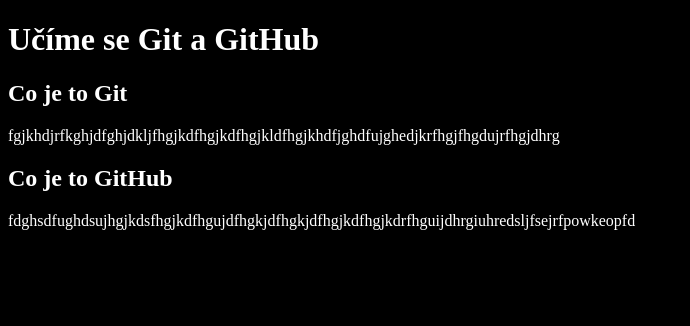
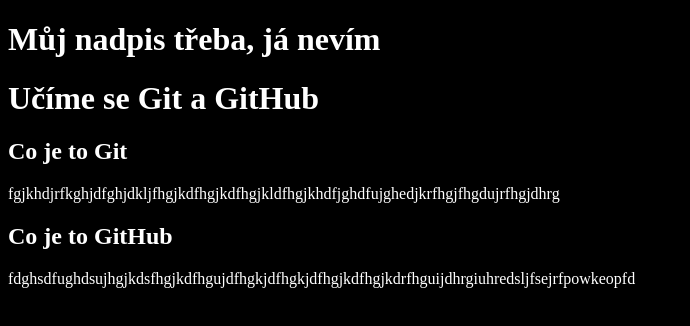
Before and after one commit to babtiste/github-demo, a plain HTML site: page index.html in a window 1280 px wide. Shown: the whole page, without its empty margins (0-690 px from the left). Drawn offline with Linux system fonts and the light colour scheme.

Commit message:
Přidán nadpis v souboru index.html

```diff
--- a/index.html
+++ b/index.html
@@ -7,6 +7,7 @@
     <title>Document</title>
 </head>
 <body>
+    <h1>Můj nadpis třeba, já nevím</h1>
     <h1>Učíme se Git a GitHub</h1>
     <h2>Co je to Git</h2>
     <p>fgjkhdjrfkghjdfghjdkljfhgjkdfhgjkdfhgjkldfhgjkhdfjghdfujghedjkrfhgjfhgdujrfhgjdhrg</p>
```
